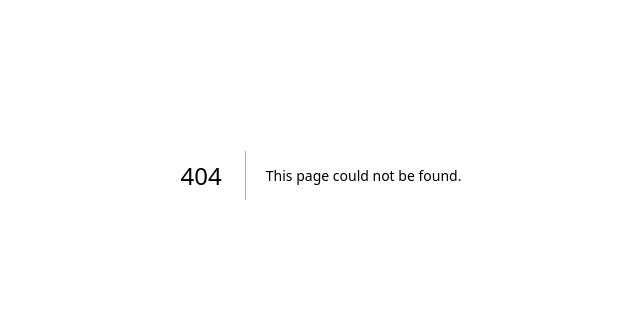
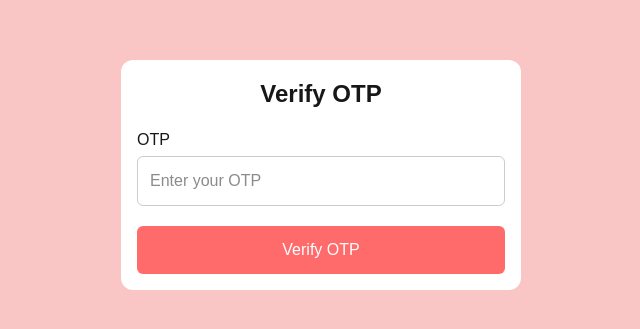
Before and after one commit to abdullah-rafiq/nextApp, a Next.js app: page /verifyotp in a window 1280 px wide. Before the commit this address had no page. Shown: the part 225-554 px from the top of the page, without its empty margins (319-959 px from the left). Built offline with nearby package versions, Linux system fonts and the light colour scheme.

Commit message:
verify OTP added

```diff
--- a/app/forgetPassword/page.tsx
+++ b/app/forgetPassword/page.tsx
@@ -21,7 +21,7 @@ export default function Registration() {
       const data = await response.json();
 
       if  (response.ok) {
-        router.push("/home");
+        router.push("/verifyopt");
       //window.location.href = "/login";
       }   else {
         console.log(data);
--- /dev/null
+++ b/app/verifyotp/page.tsx
@@ -0,0 +1,36 @@
+"use client";
+
+import { useRouter } from "next/navigation";
+import { useState } from "react";
+
+
+export default function VerifyOTP() {
+
+  const router = useRouter();
+  const [otp, setOtp] = useState("");
+
+    async function handleVerifyOTP(){}
+
+    return (
+      <div className="page">
+        <main className="registration-form">
+          <h1 className="title">Verify OTP</h1>
+          <form className="form">
+            <div>
+              <label>OTP</label>
+              <input
+                className="input-field"
+                type="text"
+                value={otp}
+                onChange={(e) => setOtp(e.target.value)}
+                placeholder="Enter your OTP"
+              />
+            </div>
+          </form>
+          <button className="button" type="button" onClick={handleVerifyOTP}>
+            Verify OTP
+          </button>
+        </main>
+      </div>
+    );
+  };
```
